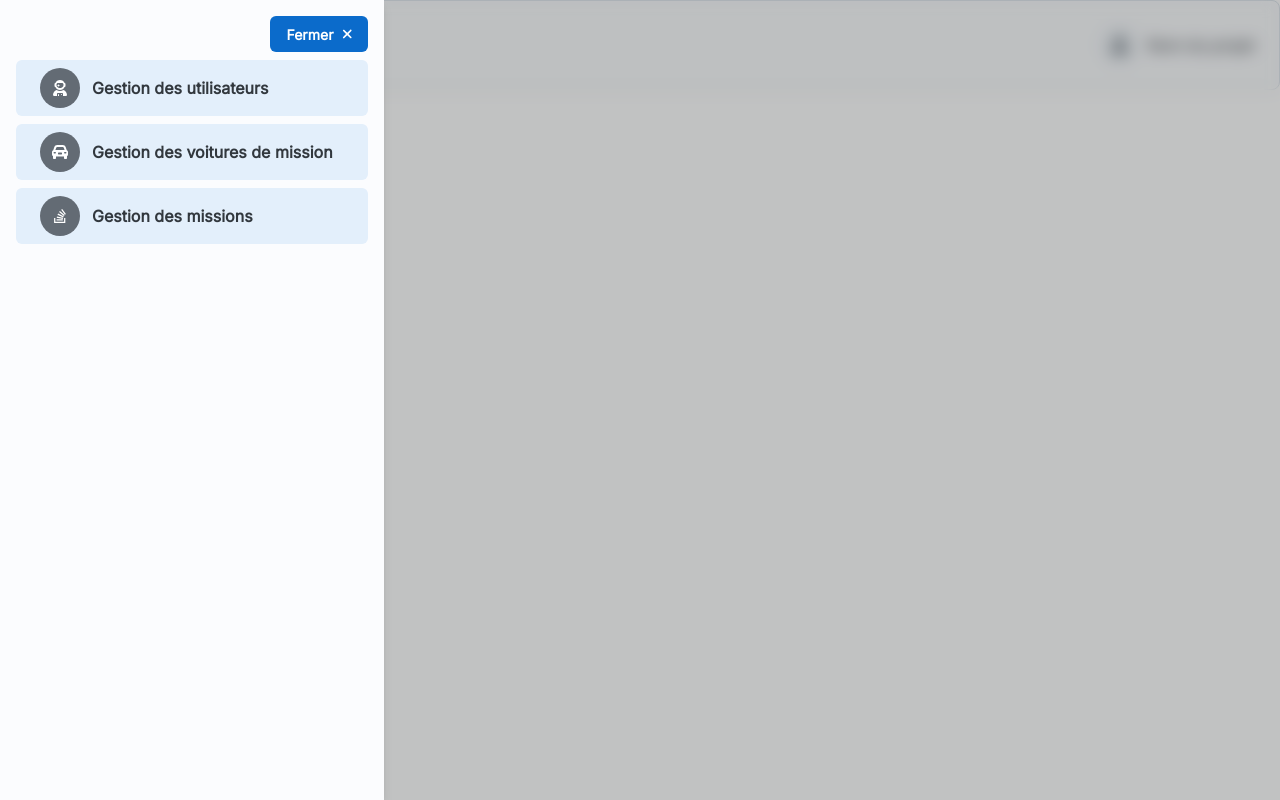
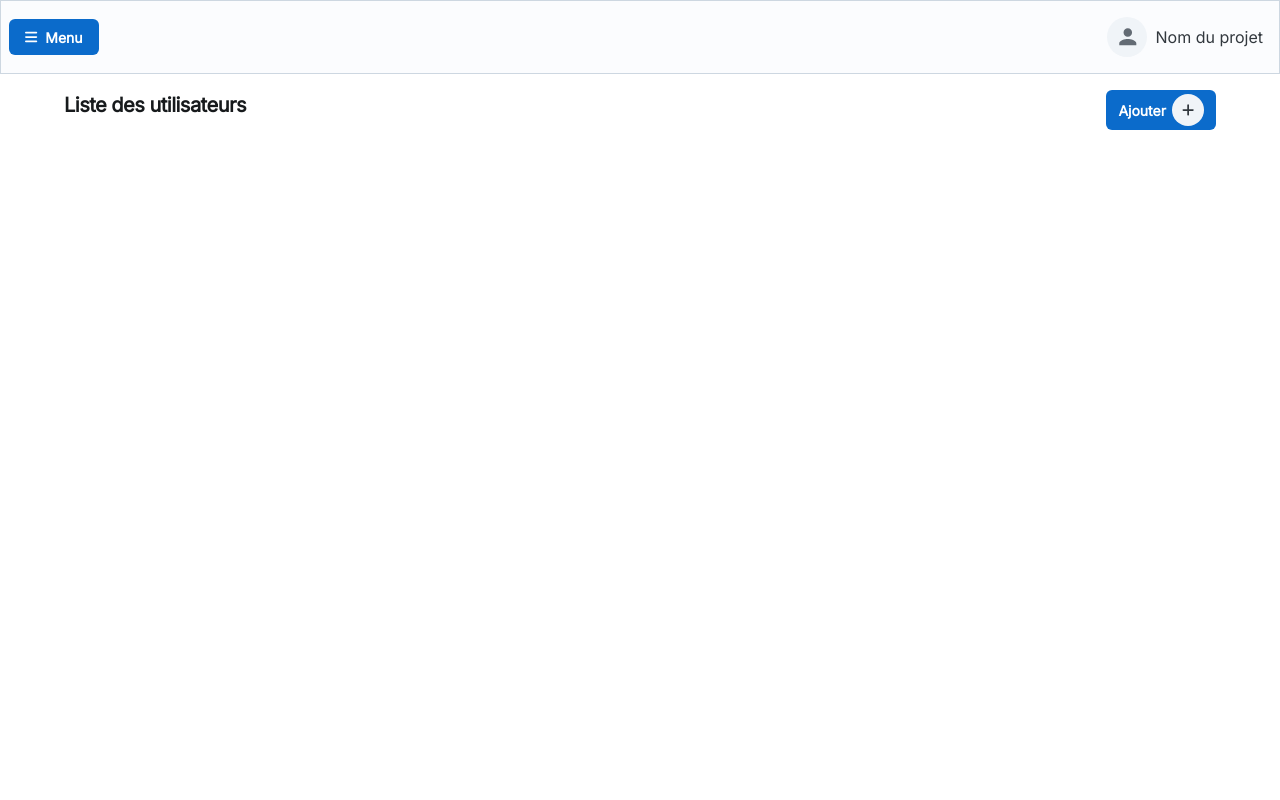
Before and after one commit to Abbv75/erp-mission, a React (Create React App) app: page /user-liste in a window 1280 px wide. Built offline with nearby package versions, Linux system fonts and the light colour scheme.

Commit message:
`Refactor App layout and navigation components`

```diff
--- a/src/App.js
+++ b/src/App.js
@@ -9,9 +9,10 @@ import { ToastContainer } from 'react-toastify';
 import Navbar from './components/Navbar';
 import { useState } from 'react';
 import Header from './components/Header';
+import { Container } from '@mui/joy';
 
 function App() {
-  const [isNavbarOpened, setisNavbarOpened] = useState(true);
+  const [isNavbarOpened, setisNavbarOpened] = useState(false);
 
   return (
     <BrowserRouter>
@@ -25,7 +26,13 @@ function App() {
         setisNavbarOpened={setisNavbarOpened}
       />
 
-      <Router />
+      <Container
+        sx={{
+          pt: 2
+        }}
+      >
+        <Router />
+      </Container>
 
       <ToastContainer />
 
--- /dev/null
+++ b/src/components/CustomTable/index.jsx
@@ -0,0 +1,46 @@
+import { Paper, Table, TableBody, TableCell, TableContainer, TableHead, TablePagination, TableRow } from '@mui/material'
+import React from 'react'
+
+const CustomTable = ({
+    headerList = [],
+    data = [],
+}) => {
+    return (
+        <TableContainer>
+
+            <Table>
+                <TableHead
+                    sx={{
+                        backgroundColor: "primary.main",
+                    }}
+                >
+                    <TableRow
+                        sx={{
+                            ">*": {
+                                color: "white",
+                                fontWeight: 700
+                            }
+                        }}
+                    >
+                        {
+                            headerList.map(value => (
+                                <TableCell>{value}</TableCell>
+
+                            ))
+                        }
+                    </TableRow>
+                </TableHead>
+
+                <TableBody>
+                    <TableRow>
+                        {
+                            data.map(value => (<TableCell>{value}</TableCell>))
+                        }
+                    </TableRow>
+                </TableBody>
+            </Table>
+        </TableContainer>
+    )
+}
+
+export default CustomTable
--- a/src/components/Header/index.jsx
+++ b/src/components/Header/index.jsx
@@ -5,7 +5,12 @@ import React from 'react'
 
 const Header = ({ setisNavbarOpened }) => {
     return (
-        <Card>
+        <Card
+            sx={{
+                p: 1,
+                borderRadius: 0
+            }}
+        >
             <Stack
                 direction={"row"}
                 justifyContent={"space-between"}
--- a/src/pages/Connexion/index.jsx
+++ b/src/pages/Connexion/index.jsx
@@ -1,5 +1,5 @@
 import { Avatar, Button, Card, Input, Stack, Typography } from '@mui/joy'
-import React, { useState } from 'react'
+import React, { useEffect, useState } from 'react'
 import { FontAwesomeIcon } from '@fortawesome/react-fontawesome'
 import { faLock, faUserAstronaut } from '@fortawesome/free-solid-svg-icons'
 import { login as loginUser } from "../../functions/login"
@@ -30,6 +30,13 @@ const Connexion = () => {
             toast.error("Une eerrue est survenue");
         }
     }
+
+    useEffect(
+        () => {
+            !!localStorage.getItem("currentUser") && navigate("user-liste");
+        },
+        []
+    )
 
     return (
         <Stack
--- a/src/pages/User-liste/index.jsx
+++ b/src/pages/User-liste/index.jsx
@@ -1,8 +1,33 @@
+import { faPlus } from '@fortawesome/free-solid-svg-icons'
+import { FontAwesomeIcon } from '@fortawesome/react-fontawesome'
+import { Avatar, Button, Stack, Typography } from '@mui/joy'
 import React from 'react'
+import CustomTable from '../../components/CustomTable'
 
 const UserListe = () => {
     return (
-        <div>UserListe</div>
+        <Stack
+            gap={2}
+        >
+            <Stack
+                direction={"row"}
+                justifyContent={"space-between"}
+            >
+                <Typography level="h4">Liste des utilisateurs</Typography>
+                <Button
+                    endDecorator={
+                        <Avatar
+                            size='sm'
+                        >
+                            <FontAwesomeIcon icon={faPlus} />
+                        </Avatar>
+                    }
+                    size='sm'
+                >Ajouter</Button>
+            </Stack>
+
+            <CustomTable/>
+        </Stack>
     )
 }
 
```
Also changed, not shown: src/components/Router/index.jsx (line endings or trailing spaces), 1 other file (tests, documents, lock files or other folders).
